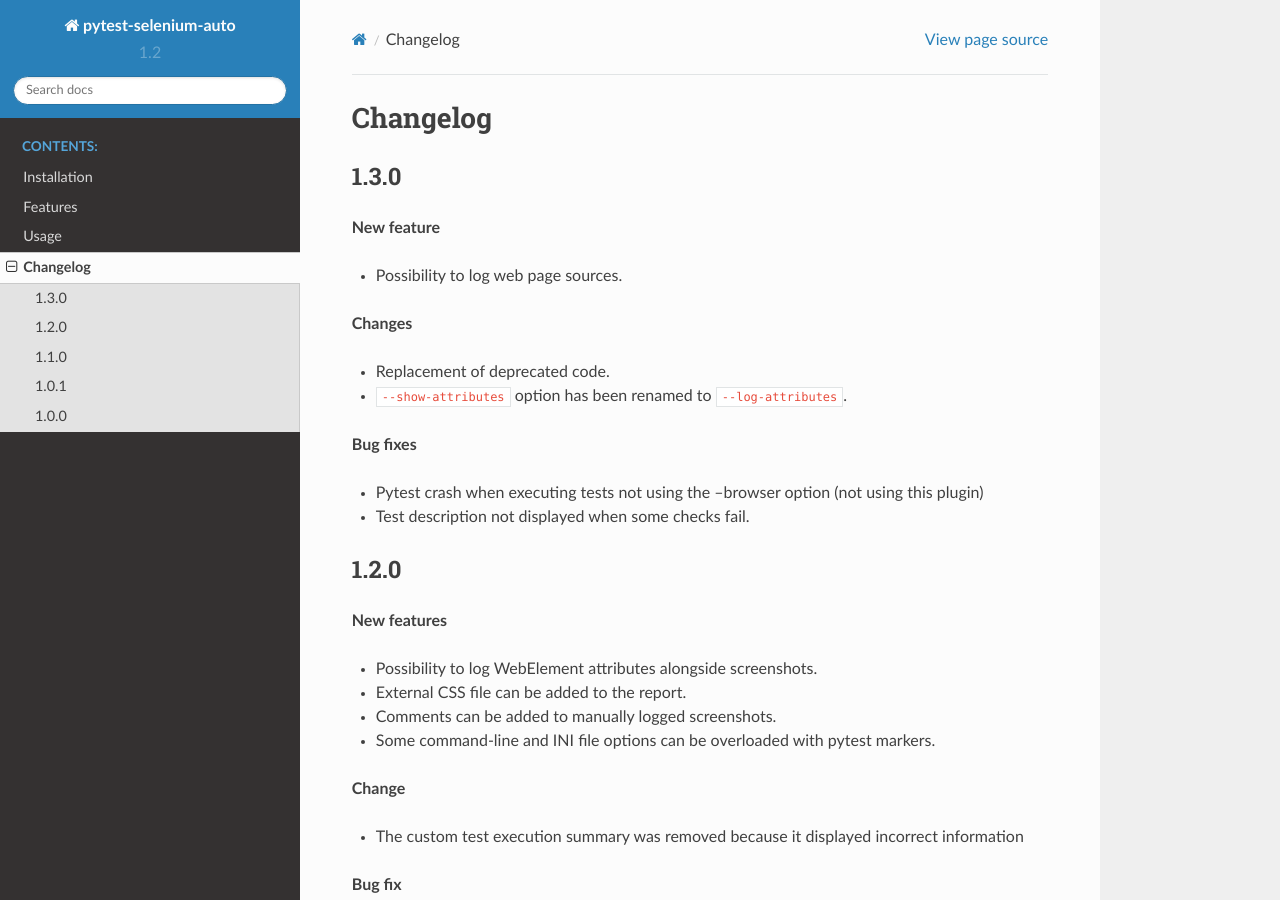
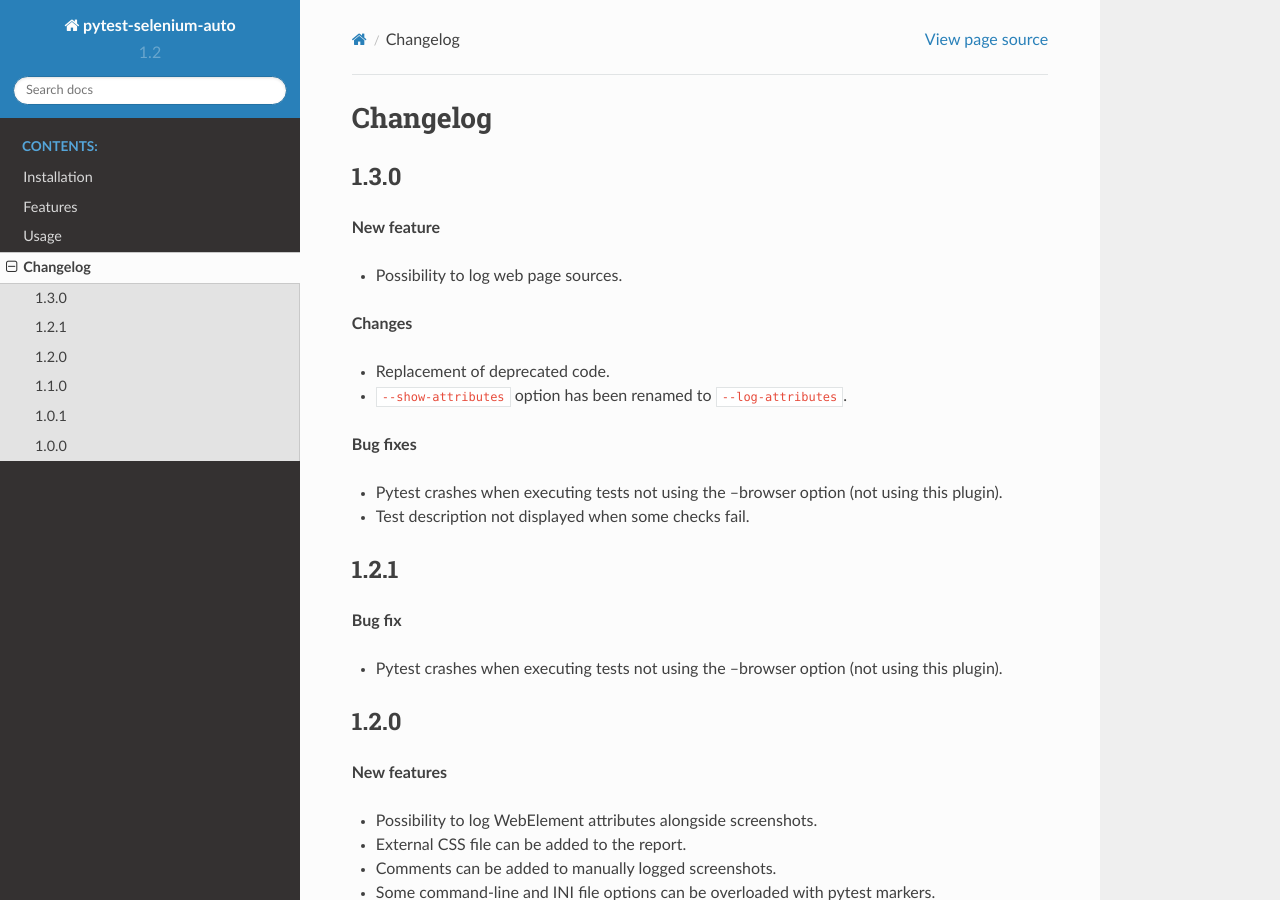
Before and after one commit to harmin-parra/pytest-selenium-auto, a Sphinx documentation site: the page built from docs/changelog.rst, in a window 1280 px wide and 900 px high. Built offline with Sphinx 7.4.7 and the Read the Docs theme 2.0.0, drawn with Linux system fonts in a browser that asks for light colours.

Commit message:
update changelog

```diff
--- a/docs/changelog.rst
+++ b/docs/changelog.rst
@@ -16,8 +16,16 @@
 
 **Bug fixes**
 
-* Pytest crash when executing tests not using the --browser option (not using this plugin)
+* Pytest crashes when executing tests not using the --browser option (not using this plugin).
 * Test description not displayed when some checks fail.
+
+
+1.2.1
+-----
+
+**Bug fix**
+
+* Pytest crashes when executing tests not using the --browser option (not using this plugin).
 
 
 1.2.0
```
